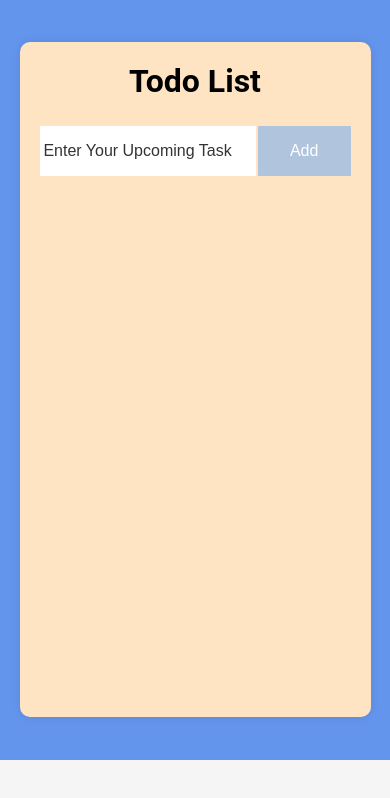
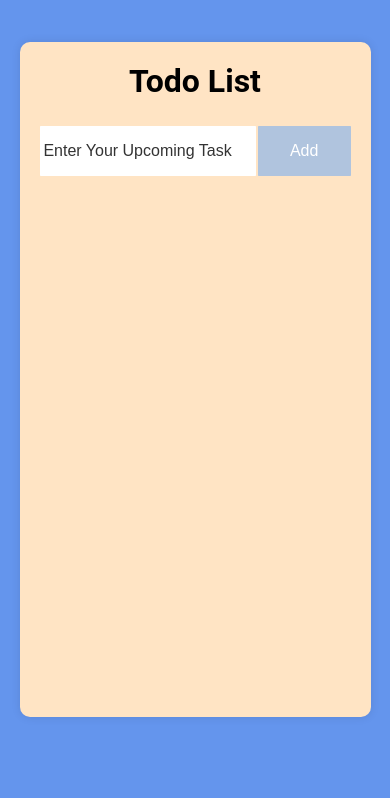
Before and after one commit to sahaMainak70/todo-app, a React (Vite) app: page / in a window 390 px wide. Shown: the top 798 px of the page. Built offline with nearby package versions, Linux system fonts and the light colour scheme.

Commit message:
chore: Adjust container height for responsive design

```diff
--- a/src/App.css
+++ b/src/App.css
@@ -229,7 +229,7 @@ input[type="checkbox"]:checked + label {
 @media screen and (max-width: 768px) {
   .container {
     padding-top: 5vh;
-    height: 90vh;
+    height: 100vh;
   }
 
   .todo-div {
```
